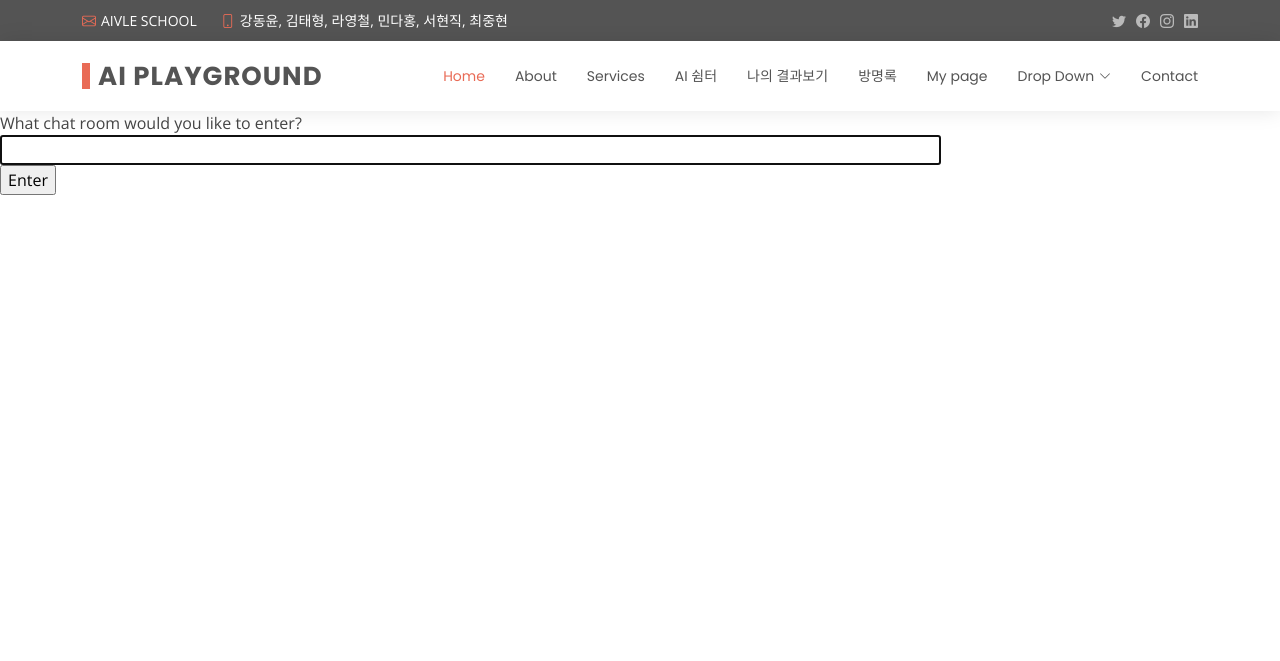
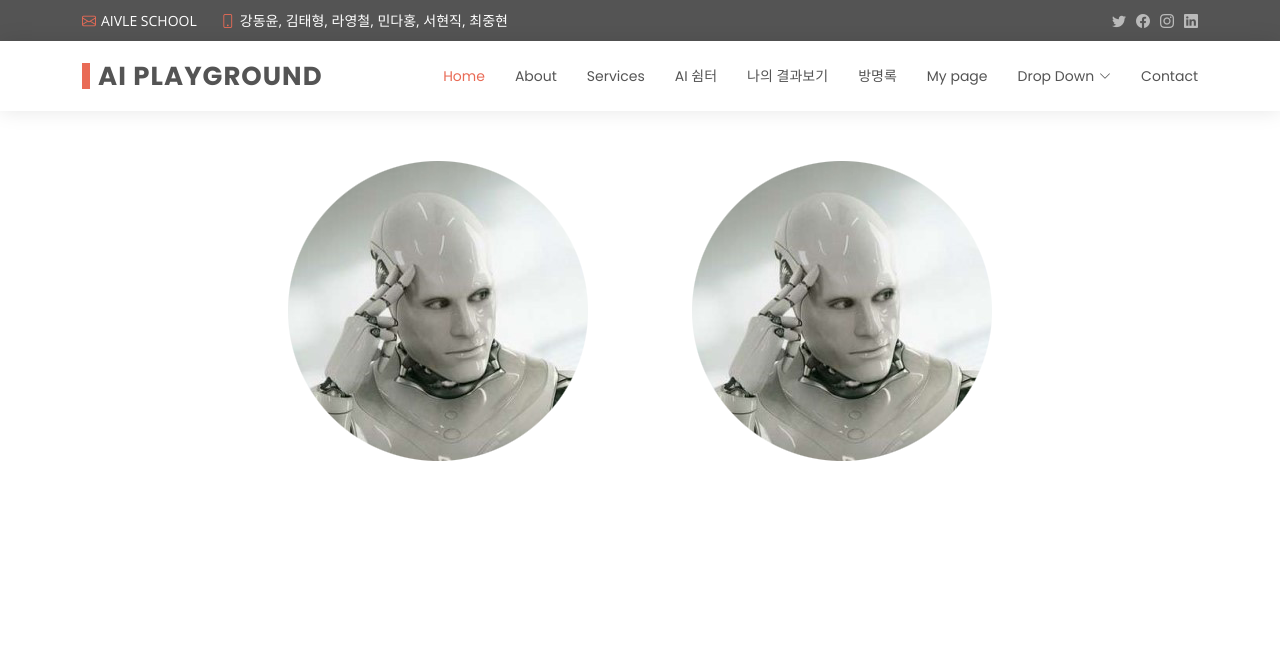
Before and after one commit to AIVLE-School-first-Big-Project/AI_PLAYGROUND, a Django app: page /voicebot/ in a window 1280 px wide. Shown: the top 661 px of the page. Run offline with Django 4.2, Linux system fonts and the light colour scheme; some libraries are stand-ins or nearby versions.

Commit message:
Update django

```diff
--- a/play_django/voicebot/static/voicebot/style.css
+++ b/play_django/voicebot/static/voicebot/style.css
@@ -1,20 +1,21 @@
 .bg {
   background: skyblue;
 }
+
 .balloon0 {
   position: relative;
-  margin: 50px;
   width: auto;
+  background: white;
   height: 50px;
-  background: white;
   opacity: 0;
   border-radius: 10px;
   resize: none;
   overflow: hidden;
 }
+
 .balloon1 {
   position: relative;
-  margin: 50px;
+  margin-left: 0px;
   width: auto;
   height: 50px;
   background: white;
@@ -23,9 +24,10 @@
   overflow: hidden;
   text-align: left;
 }
+
 .balloon2 {
   position: relative;
-  margin: 50px;
+  margin-left: 200px;
   width: auto;
   height: 50px;
   background: yellow;
@@ -34,3 +36,13 @@
   overflow: hidden;
   text-align: right;
 }
+
+.select {
+  margin: 50px;
+  position: relative;
+}
+
+.div-select {
+  margin: 50px;
+  text-align: center;
+}
--- a/play_django/voicebot/templates/voicebot/index.html
+++ b/play_django/voicebot/templates/voicebot/index.html
@@ -1,21 +1,13 @@
 {% extends 'base.html' %}
 {% load static %}
 {% block content %}
-    What chat room would you like to enter?<br>
-    <input id="room-name-input" type="text" size="100"><br>
-    <input id="room-name-submit" type="button" value="Enter">
-
-    <script>
-        document.querySelector('#room-name-input').focus();
-        document.querySelector('#room-name-input').onkeyup = function(e) {
-            if (e.keyCode === 13) {  // enter, return
-                document.querySelector('#room-name-submit').click();
-            }
-        };
-
-        document.querySelector('#room-name-submit').onclick = function(e) {
-            var roomName = document.querySelector('#room-name-input').value;
-            window.location.pathname = '/voicebot/' + roomName + '/';
-        };
-    </script>
+    <link href="{% static 'voicebot/style.css' %}" rel="stylesheet">
+    <div class='div-select'>
+        <a href='ai/' class='select'>
+            <img src="{% static 'voicebot/ai.png' %}">
+        </a>
+        <a href='ai/' class='select'>
+            <img src="{% static 'voicebot/ai.png' %}">
+        </a>
+    </div>
 {% endblock%}
```
Also changed, not shown: play_django/voicebot/consumers.py (+3 -4 lines), play_django/voicebot/templates/voicebot/room.html (+39 -5 lines), play_django/voicebot/static/voicebot/ai.png (added).
